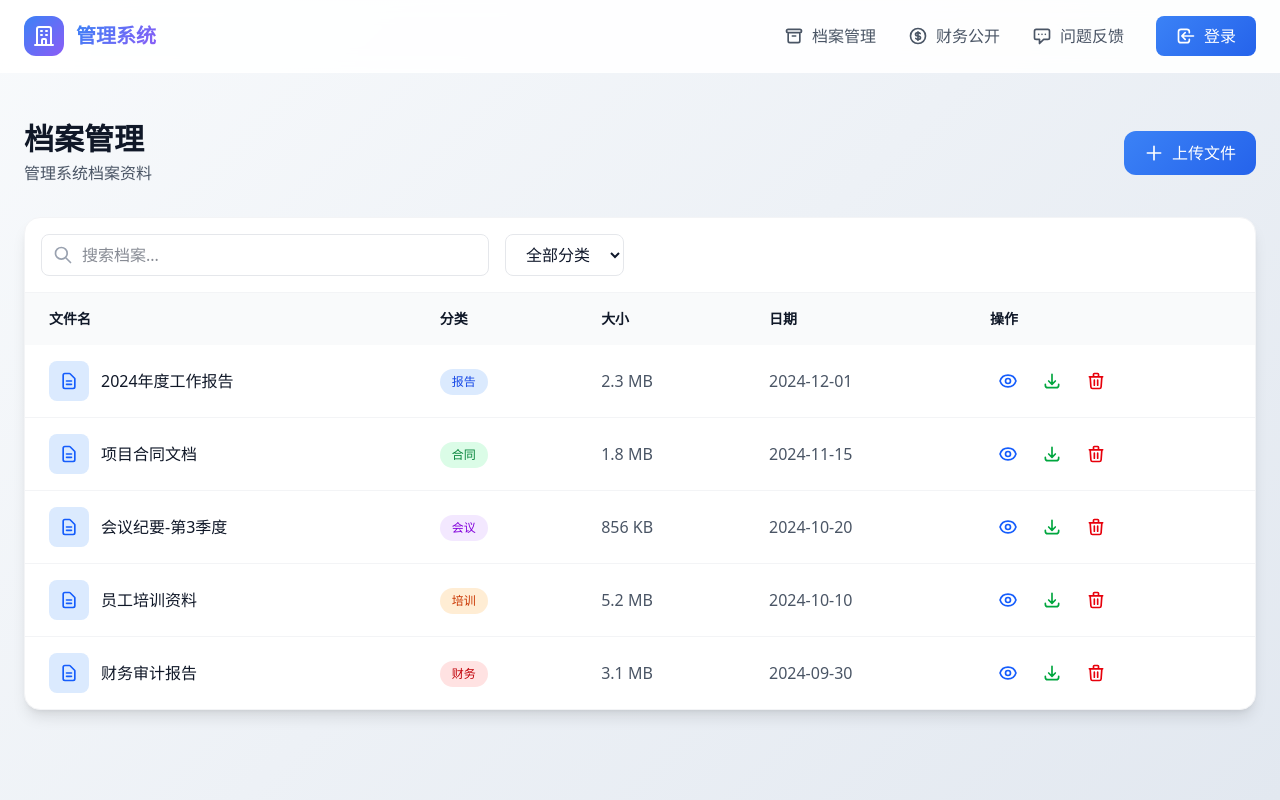
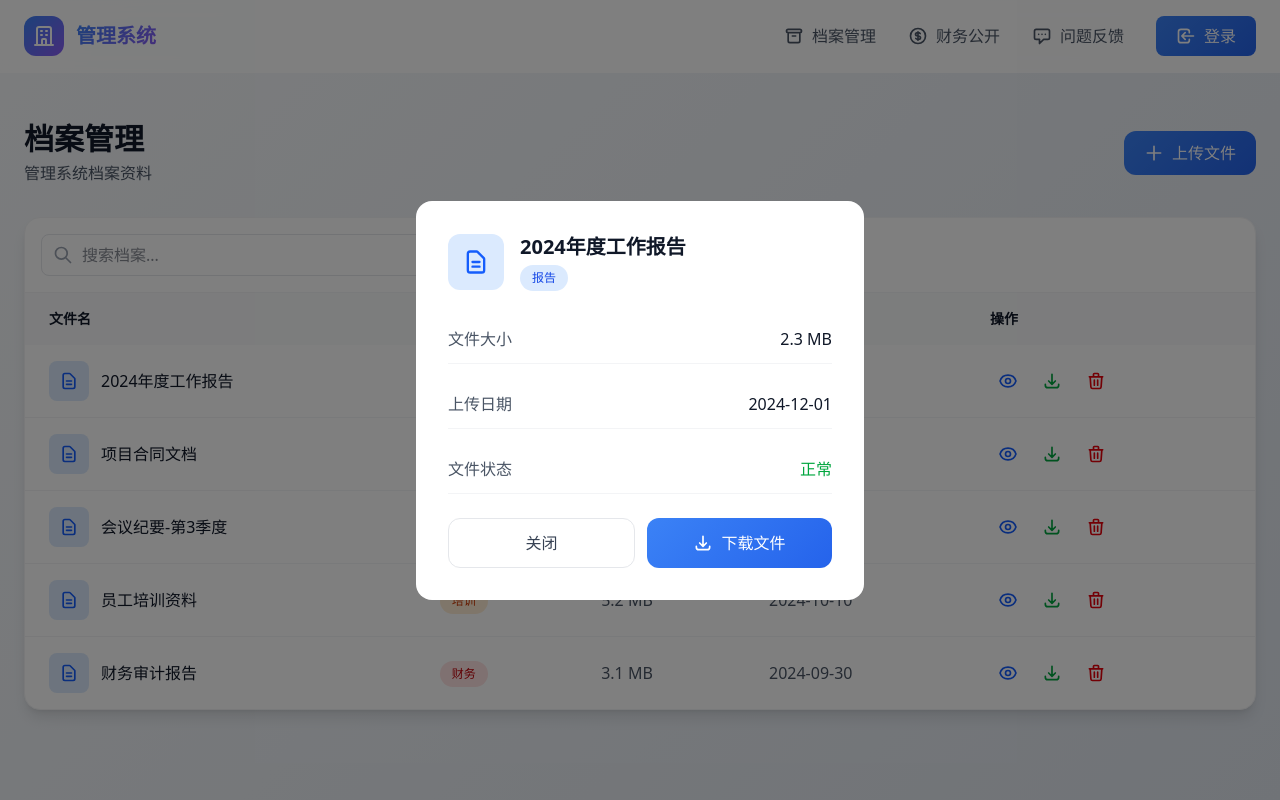
Before and after one commit to Mrmidark/my-website, a Next.js app: page /archives in a window 1280 px wide. Both pictures are taken after a click on the button 1007 px from the left and 381 px from the top of the page. Built offline with nearby package versions, Linux system fonts and the light colour scheme; no server answers.

Commit message:
添加档案查看和下载功能

```diff
--- a/src/app/archives/page.tsx
+++ b/src/app/archives/page.tsx
@@ -13,6 +13,8 @@ interface Archive {
 export default function ArchivesPage() {
   const [archives, setArchives] = useState<Archive[]>([])
   const [showModal, setShowModal] = useState(false)
+  const [showViewModal, setShowViewModal] = useState(false)
+  const [viewArchive, setViewArchive] = useState<Archive | null>(null)
   const [searchTerm, setSearchTerm] = useState("")
   const [categoryFilter, setCategoryFilter] = useState("全部分类")
   const [formData, setFormData] = useState({
@@ -56,6 +58,24 @@ export default function ArchivesPage() {
       body: JSON.stringify({ id })
     })
     fetchArchives()
+  }
+
+  const handleView = (archive: Archive) => {
+    setViewArchive(archive)
+    setShowViewModal(true)
+  }
+
+  const handleDownload = (archive: Archive) => {
+    const content = `档案名称: ${archive.name}\n分类: ${archive.category}\n日期: ${archive.date}\n大小: ${archive.size}\n\n这是档案 "${archive.name}" 的内容。\n\n此文件由管理系统生成。`
+    const blob = new Blob([content], { type: "text/plain;charset=utf-8" })
+    const url = URL.createObjectURL(blob)
+    const a = document.createElement("a")
+    a.href = url
+    a.download = `${archive.name}.txt`
+    document.body.appendChild(a)
+    a.click()
+    document.body.removeChild(a)
+    URL.revokeObjectURL(url)
   }
 
   const getCategoryColor = (category: string) => {
@@ -153,13 +173,19 @@ export default function ArchivesPage() {
                 <td className="px-6 py-4 text-gray-600">{archive.date}</td>
                 <td className="px-6 py-4">
                   <div className="flex items-center gap-2">
-                    <button className="p-2 text-blue-600 hover:bg-blue-50 rounded-lg transition-colors">
+                    <button
+                      onClick={() => handleView(archive)}
+                      className="p-2 text-blue-600 hover:bg-blue-50 rounded-lg transition-colors"
+                    >
                       <svg className="w-5 h-5" fill="none" stroke="currentColor" viewBox="0 0 24 24">
                         <path strokeLinecap="round" strokeLinejoin="round" strokeWidth={2} d="M15 12a3 3 0 11-6 0 3 3 0 016 0z" />
                         <path strokeLinecap="round" strokeLinejoin="round" strokeWidth={2} d="M2.458 12C3.732 7.943 7.523 5 12 5c4.478 0 8.268 2.943 9.542 7-1.274 4.057-5.064 7-9.542 7-4.477 0-8.268-2.943-9.542-7z" />
                       </svg>
                     </button>
-                    <button className="p-2 text-green-600 hover:bg-green-50 rounded-lg transition-colors">
+                    <button
+                      onClick={() => handleDownload(archive)}
+                      className="p-2 text-green-600 hover:bg-green-50 rounded-lg transition-colors"
+                    >
                       <svg className="w-5 h-5" fill="none" stroke="currentColor" viewBox="0 0 24 24">
                         <path strokeLinecap="round" strokeLinejoin="round" strokeWidth={2} d="M4 16v1a3 3 0 003 3h10a3 3 0 003-3v-1m-4-4l-4 4m0 0l-4-4m4 4V4" />
                       </svg>
@@ -245,6 +271,62 @@ export default function ArchivesPage() {
           </div>
         </div>
       )}
+
+      {showViewModal && viewArchive && (
+        <div className="fixed inset-0 bg-black/50 flex items-center justify-center z-50" onClick={() => setShowViewModal(false)}>
+          <div className="bg-white rounded-2xl p-8 w-full max-w-md mx-4 animate-fade-in" onClick={e => e.stopPropagation()}>
+            <div className="flex items-center gap-4 mb-6">
+              <div className="w-14 h-14 bg-blue-100 rounded-xl flex items-center justify-center">
+                <svg className="w-7 h-7 text-blue-600" fill="none" stroke="currentColor" viewBox="0 0 24 24">
+                  <path strokeLinecap="round" strokeLinejoin="round" strokeWidth={2} d="M9 12h6m-6 4h6m2 5H7a2 2 0 01-2-2V5a2 2 0 012-2h5.586a1 1 0 01.707.293l5.414 5.414a1 1 0 01.293.707V19a2 2 0 01-2 2z" />
+                </svg>
+              </div>
+              <div>
+                <h2 className="text-xl font-bold text-gray-900">{viewArchive.name}</h2>
+                <span className={`status-badge ${getCategoryColor(viewArchive.category)} mt-1`}>
+                  {viewArchive.category}
+                </span>
+              </div>
+            </div>
+
+            <div className="space-y-4 mb-6">
+              <div className="flex justify-between py-3 border-b border-gray-100">
+                <span className="text-gray-600">文件大小</span>
+                <span className="font-medium text-gray-900">{viewArchive.size}</span>
+              </div>
+              <div className="flex justify-between py-3 border-b border-gray-100">
+                <span className="text-gray-600">上传日期</span>
+                <span className="font-medium text-gray-900">{viewArchive.date}</span>
+              </div>
+              <div className="flex justify-between py-3 border-b border-gray-100">
+                <span className="text-gray-600">文件状态</span>
+                <span className="text-green-600 font-medium">正常</span>
+              </div>
+            </div>
+
+            <div className="flex gap-3">
+              <button
+                onClick={() => setShowViewModal(false)}
+                className="flex-1 px-4 py-3 border border-gray-200 rounded-xl text-gray-700 hover:bg-gray-50 transition-colors"
+              >
+                关闭
+              </button>
+              <button
+                onClick={() => {
+                  handleDownload(viewArchive)
+                  setShowViewModal(false)
+                }}
+                className="flex-1 btn-primary px-4 py-3 text-white rounded-xl flex items-center justify-center gap-2"
+              >
+                <svg className="w-5 h-5" fill="none" stroke="currentColor" viewBox="0 0 24 24">
+                  <path strokeLinecap="round" strokeLinejoin="round" strokeWidth={2} d="M4 16v1a3 3 0 003 3h10a3 3 0 003-3v-1m-4-4l-4 4m0 0l-4-4m4 4V4" />
+                </svg>
+                下载文件
+              </button>
+            </div>
+          </div>
+        </div>
+      )}
     </div>
   )
 }
```
